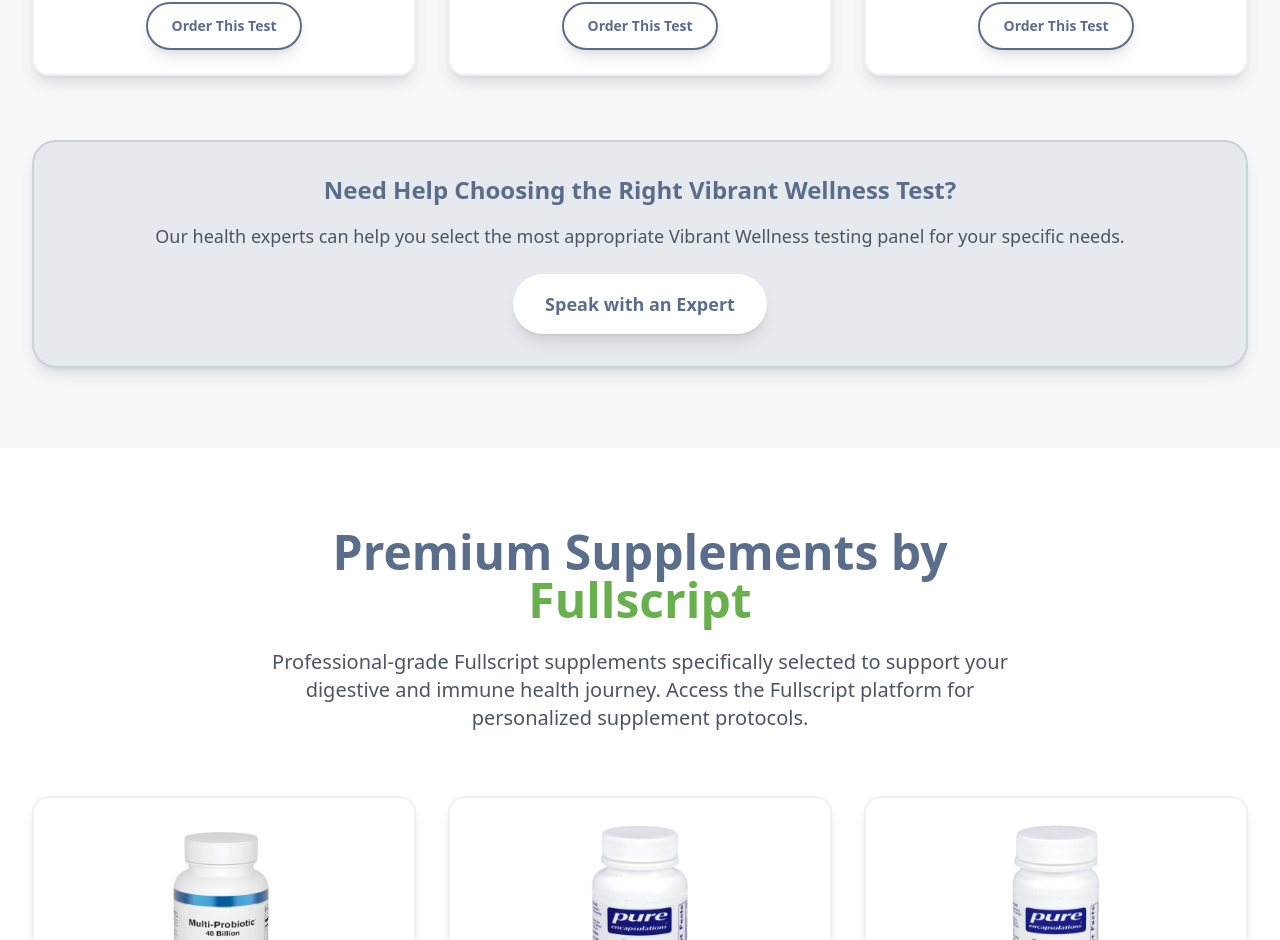
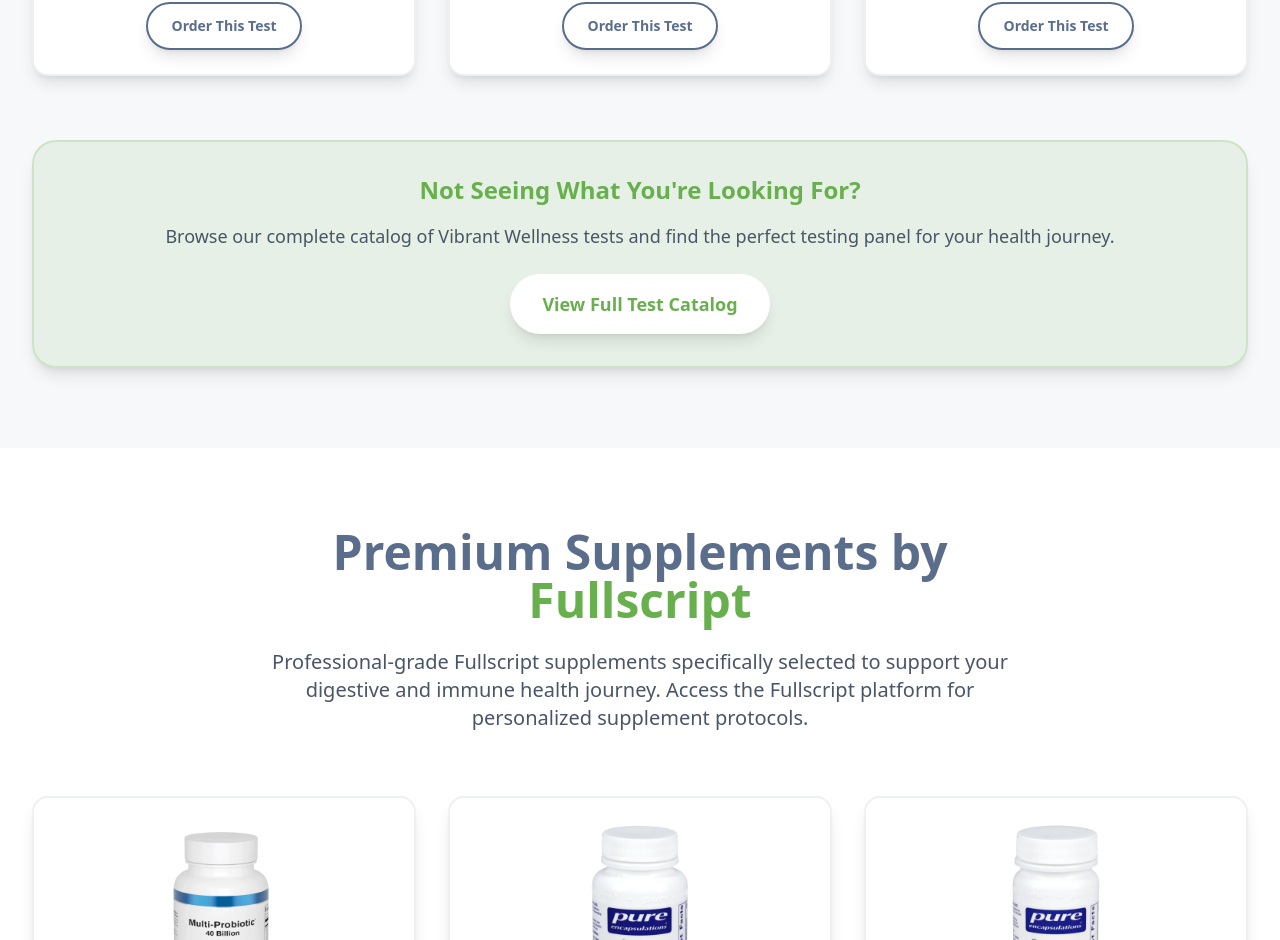
Before and after one commit to liveyourlife58/imbtherapies_marketing, a Next.js app: page / in a window 1280 px wide. Shown: the part 4064-5004 px from the top of the page. Built offline with nearby package versions, Linux system fonts and the light colour scheme; a web font is replaced by a local one.

Commit message:
links and addition tests card

```diff
--- a/src/components/Navigation.tsx
+++ b/src/components/Navigation.tsx
@@ -17,13 +17,13 @@
   }, []);
 
   const navItems = [
-    { name: 'Home', href: '#home' },
-    { name: 'Testing Kits', href: 'https://imbt.wellproz.com/patient/home/', external: true },
-    { name: 'Supplements', href: '#fullscript-supplements' },
-    { name: 'How It Works', href: '#how-it-works' },
-    { name: 'About', href: '#about' },
-    { name: 'Testimonials', href: '#testimonials' },
-    { name: 'Contact', href: '#contact' },
+    { name: 'Home', href: '#home', external: false },
+    { name: 'Testing Kits', href: '#vibrant-tests', external: false },
+    { name: 'Supplements', href: '#fullscript-supplements', external: false },
+    { name: 'How It Works', href: '#how-it-works', external: false },
+    { name: 'About', href: '#about', external: false },
+    { name: 'Testimonials', href: '#testimonials', external: false },
+    { name: 'Contact', href: '#contact', external: false },
   ];
 
   return (
--- a/src/components/TestimonialsSection.tsx
+++ b/src/components/TestimonialsSection.tsx
@@ -55,7 +55,7 @@
   ];
 
   return (
-    <section id='about' className='py-20' style={{ backgroundColor: 'rgba(90, 110, 140, 0.05)' }}>
+    <section id='testimonials' className='py-20' style={{ backgroundColor: 'rgba(90, 110, 140, 0.05)' }}>
       <div className="max-w-7xl mx-auto px-4 sm:px-6 lg:px-8">
         <motion.div
           ref={ref}
--- a/src/components/TestsSection.tsx
+++ b/src/components/TestsSection.tsx
@@ -139,26 +139,29 @@
           initial={{ opacity: 0, y: 50 }}
           animate={isInView ? { opacity: 1, y: 0 } : { opacity: 0, y: 50 }}
           transition={{ duration: 0.8, delay: 0.6 }}
-          className="mt-16 text-center"
+          className="mt-16"
         >
           <div
-            className="rounded-3xl p-8 shadow-lg border-2"
-            style={{ backgroundColor: 'rgba(90, 110, 140, 0.1)', borderColor: 'rgba(90, 110, 140, 0.2)' }}
+            className="rounded-3xl p-8 shadow-lg border-2 text-center"
+            style={{ backgroundColor: 'rgba(104, 176, 77, 0.1)', borderColor: 'rgba(104, 176, 77, 0.2)' }}
           >
-            <h3 className="text-2xl font-bold mb-4" style={{ color: '#5A6E8C' }}>
-              Need Help Choosing the Right Vibrant Wellness Test?
+            <h3 className="text-2xl font-bold mb-4" style={{ color: '#68B04D' }}>
+              Not Seeing What You&apos;re Looking For?
             </h3>
             <p className="text-lg text-gray-600 mb-6">
-              Our health experts can help you select the most appropriate Vibrant Wellness testing panel for your specific needs.
+              Browse our complete catalog of Vibrant Wellness tests and find the perfect testing panel for your health journey.
             </p>
-            <motion.button
+            <motion.a
+              href="https://imbt.wellproz.com/patient/home/"
+              target="_blank"
+              rel="noopener noreferrer"
               whileHover={{ scale: 1.05 }}
               whileTap={{ scale: 0.95 }}
-              className="bg-white px-8 py-4 rounded-full font-semibold text-lg hover:bg-gray-100 transition-colors duration-200 shadow-lg"
-              style={{ color: '#5A6E8C' }}
+              className="inline-block bg-white px-8 py-4 rounded-full font-semibold text-lg hover:bg-gray-100 transition-colors duration-200 shadow-lg"
+              style={{ color: '#68B04D' }}
             >
-              Speak with an Expert
-            </motion.button>
+              View Full Test Catalog
+            </motion.a>
           </div>
         </motion.div>
       </div>
```
